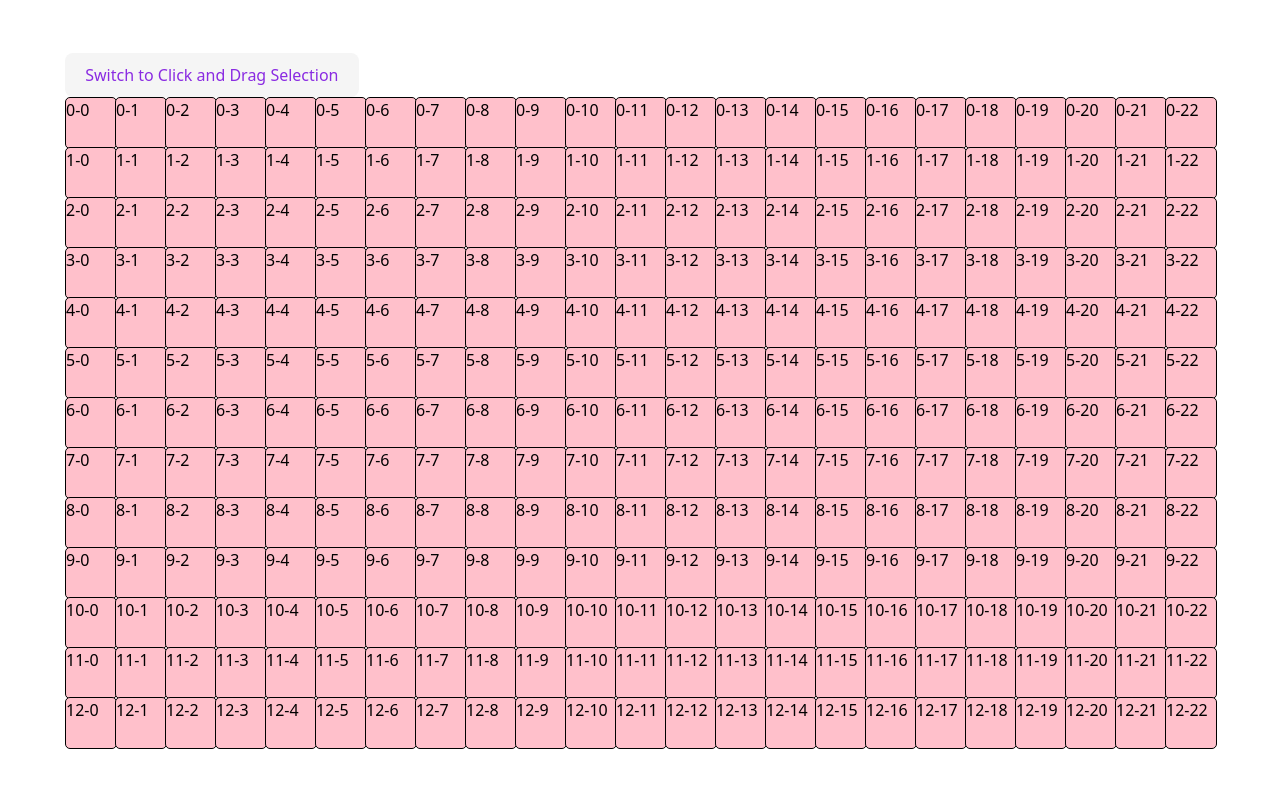
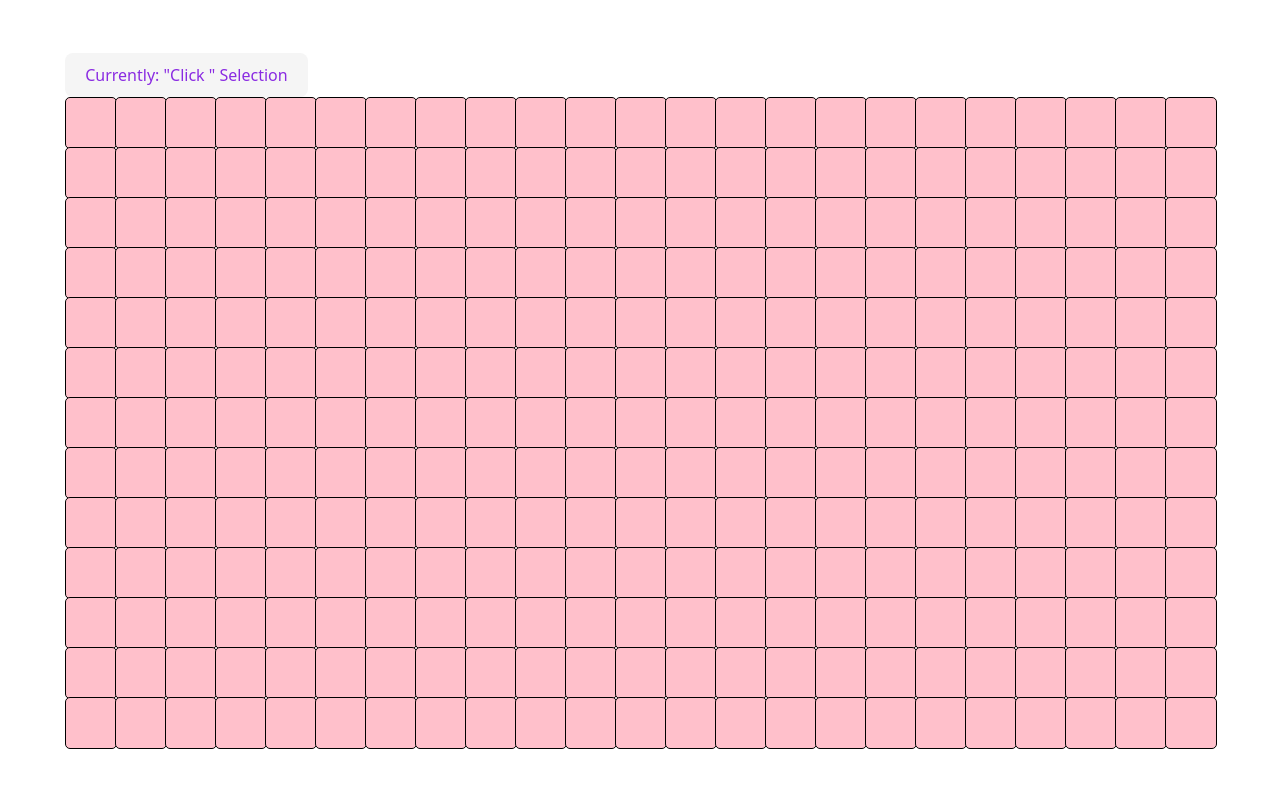
Before and after one commit to durpdur/PathFindingAlgos, a React (Vite) app: page / in a window 1280 px wide. Shown: the top 788 px of the page. Built offline with nearby package versions, Linux system fonts and the light colour scheme.

Commit message:
Added click/click and drag functionality

```diff
--- a/src/App.css
+++ b/src/App.css
@@ -11,6 +11,8 @@ body, html {
   grid-template-columns: repeat(var(--grid-cols), 50px);
   grid-template-rows: repeat(var(--grid-rows), 50px);
   overflow: none;
+
+  user-select: none;
 }
 
 .node {
--- a/src/App.tsx
+++ b/src/App.tsx
@@ -1,7 +1,10 @@
 /*
 App:
-  - Viewport Sizing: (gridRow, gridCol) renders once
-  - Toolbar: Selection Mode ("click" | "click-and-drag")
+- gridState
+  - resetGrid
+  - visualizeAlgorithm
+
+- currentAlgorithm
 */
 
 import { useState, useEffect } from "react";
@@ -36,6 +39,7 @@ function App() {
     );
   };
 
+  // useEffect
   // CSS Styling w/ useEffect
   useEffect(() => {
     document.documentElement.style.setProperty(
@@ -52,12 +56,13 @@ function App() {
   return (
     <div>
       <button onClick={toggleSelectionType}>
-        Switch to {selectionType === "click" ? "Click and Drag" : "Click"}{" "}
+        Currently: "{selectionType === "click" ? "Click" : "Click and Drag"}{" "}"
         Selection
       </button>
       <Grid
         boxStates={boxStates}
         togglesStates={toggleBoxStates}
+        selectionType={selectionType}
       />
     </div>
   );
--- a/src/components/Grid/Grid.tsx
+++ b/src/components/Grid/Grid.tsx
@@ -4,7 +4,7 @@ Args
 - boxStates
 */
 
-import React from "react";
+import React, { useEffect, useState } from "react";
 
 import Node from "../Node";
 
@@ -12,10 +12,46 @@ import Node from "../Node";
 interface GridProps {
   boxStates: boolean[][];
   togglesStates: (i: number, j: number) => void;
+  selectionType: "click" | "click-and-drag";
 }
 
 // return
-const Grid: React.FC<GridProps> = ({ boxStates, togglesStates }) => {
+const Grid: React.FC<GridProps> = ({
+  boxStates,
+  togglesStates,
+  selectionType,
+}) => {
+  // useState
+  const [isDragging, setIsDragging] = useState(false);
+
+  // mouse listeners
+  const handleMouseDown = (i: number, j: number) => {
+    togglesStates(i, j); // click
+    if (selectionType === "click-and-drag") {
+      setIsDragging(true); // update to dragging
+    }
+  };
+
+  const handleMouseEnter = (i: number, j: number) => {
+    // toggle boxes entered while dragging
+    if (isDragging && selectionType === "click-and-drag") {
+      togglesStates(i, j);
+    }
+  };
+
+  const handleMouseUp = () => {
+    setIsDragging(false); // no longer dragging
+  };
+
+  // useEffect
+  // Ends dragging when mouse is released even outside of screen
+  useEffect(() => {
+    // window lister for if mouse comes up
+    window.addEventListener("mouseup", handleMouseUp);
+    // Cleanup for when Grid.tsx unmounts (currently never happens)
+    return () => window.removeEventListener("mouseup", handleMouseUp);
+  }, []);
+
   return (
     <div className="grid">
       {boxStates.map((row, i) =>
@@ -23,7 +59,8 @@ const Grid: React.FC<GridProps> = ({ boxStates, togglesStates }) => {
           <Node
             key={`${i}-${j}`}
             pinkWhite={state}
-            onClick={() => togglesStates(i, j)}
+            onMouseDown={() => handleMouseDown(i, j)}
+            onMouseEnter={() => handleMouseEnter(i, j)}
             i={i}
             j={j}
           />
--- a/src/components/Node.tsx
+++ b/src/components/Node.tsx
@@ -1,5 +1,5 @@
 /*
-  Grid:
+  Node:
     - No States to handle
 */
 
@@ -10,10 +10,17 @@ interface NodeProps {
   i: number;
   j: number;
 
-  onClick?: () => void; //
+  onMouseDown?: () => void;
+  onMouseEnter?: () => void;
 }
 
-const Node: React.FC<NodeProps> = ({ pinkWhite, onClick, i, j }) => {
+const Node: React.FC<NodeProps> = ({
+  pinkWhite,
+  onMouseDown,
+  onMouseEnter,
+  i,
+  j,
+}) => {
   // baseStyles
   const baseStyles = {
     width: "50px",
@@ -34,8 +41,11 @@ const Node: React.FC<NodeProps> = ({ pinkWhite, onClick, i, j }) => {
     <div
       className="node"
       style={dynamicStyles}
-      onClick={onClick}
-    >{`${i}-${j}`}</div>
+      onMouseDown={onMouseDown}
+      onMouseEnter={onMouseEnter}
+    >
+      {/*{`${i}-${j}`}*/}
+    </div>
   );
 };
 
```
